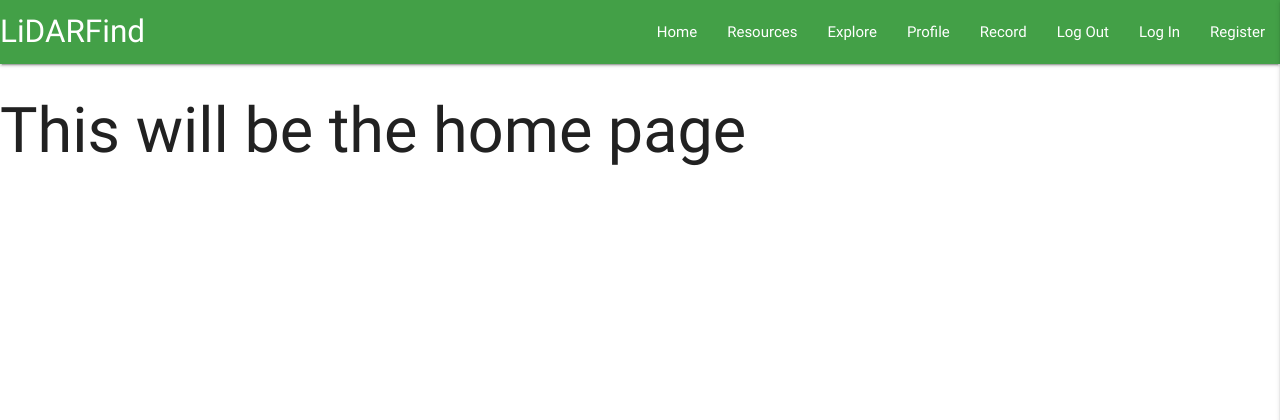
After one commit to enrightc/LiDARFind, a Flask app: template templates/index.html in a window 1280 px wide. The commit adds this page. Shown: the top 420 px of the page. Run offline with Flask 3, Linux system fonts and the light colour scheme; the template is opened without the code that fills it, so the values that code supplies are empty; some libraries are stand-ins or nearby versions.

Commit message:
Add home & record pages with associated app routes

```diff
--- a/app.py
+++ b/app.py
@@ -16,11 +16,21 @@ app.secret_key = os.environ.get("SECRET_KEY")
 
 mongo = PyMongo(app)
 
+
 @app.route("/")
-@app.route("/get_records")
-def get_records():
-    records = mongo.db.records.find()
-    return render_template("records.html", records=records)
+def home():
+    '''
+    Renders home page template
+    '''
+    return render_template("index.html")
+
+
+@app.route("/add_record")
+def add_record():
+    '''
+    Renders page to create new site record
+    '''
+    return render_template("record.html")
 
 
 if __name__ == "__main__":
--- a/templates/base.html
+++ b/templates/base.html
@@ -22,11 +22,11 @@
             <a href="#!" class="brand-logo">LiDARFind</a>
             <a href="#" data-activates="mobile-demo" class="button-collapse"><i class="fas fa-bars"></i></a>
             <ul class="right hide-on-med-and-down">
-              <li><a href="#">Home</a></li>
+              <li><a href="{{ url_for('home') }}">Home</a></li>
               <li><a href="#">Resources</a></li>
               <li><a href="#">Explore</a></li>
               <li><a href="#">Profile</a></li>
-              <li><a href="#">Record</a></li>
+              <li><a href="{{ url_for('add_record') }}">Record</a></li>
               <li><a href="#">Log Out</a></li>
               <li><a href="#">Log In</a></li>
               <li><a href="#">Register</a></li>
@@ -34,10 +34,10 @@
 
             <!-- Mobile side nav -->
             <ul class="side-nav" id="mobile-demo">
-              <li><a href="#">Home</a></li>
+              <li><a href="{{ url_for('home') }}">Home</a></li>
               <li><a href="#">Resources</a></li>
               <li><a href="#">Explore</a></li>
-              <li><a href="#">Record</a></li>
+              <li><a href="{{ url_for('add_record') }}">Record</a></li>
               <li><a href="#">Profile</a></li>
               <li><a href="#">Log Out</a></li>
               <li><a href="#">Log In</a></li>
--- /dev/null
+++ b/templates/index.html
@@ -0,0 +1,5 @@
+{% extends "base.html" %}
+
+{% block content %}
+    <h1> This will be the home page</h1>
+{% endblock %}
```
Also changed, not shown: templates/record.html (renamed from templates/records.html, +5 -12 lines).
